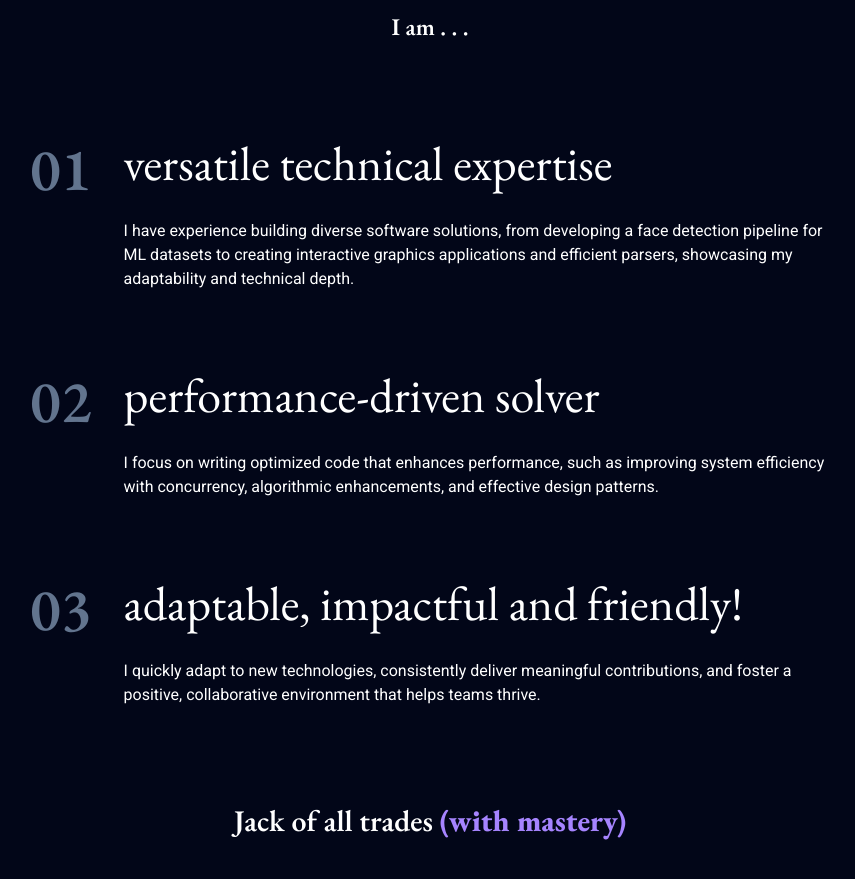
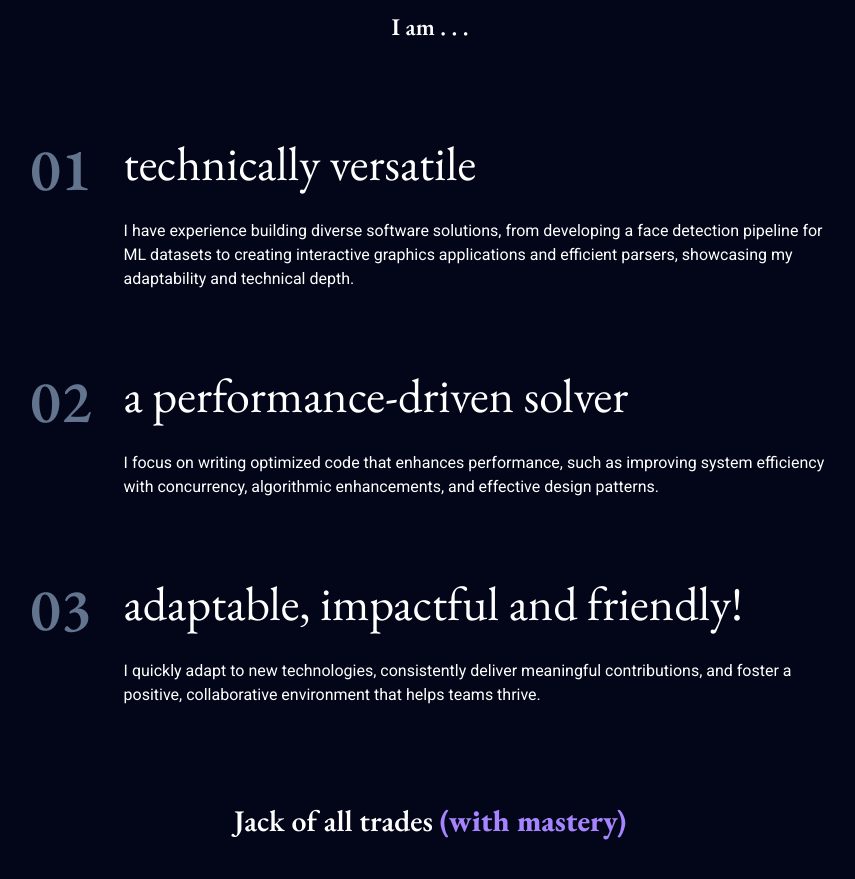
Before and after one commit to deepencoding/Portfolio, a SvelteKit app: page / in a window 1280 px wide. Shown: the part 1800-2679 px from the top of the page, without its empty margins (210-1065 px from the left). Built offline with nearby package versions, Linux system fonts and the light colour scheme.

Commit message:
Fixed some renders and links and stuff.

```diff
--- a/src/components/Header.svelte
+++ b/src/components/Header.svelte
@@ -20,7 +20,7 @@
             </a>
         {/each}
     </div>
-    <a href="#" target="_blank" class="blueShadow relative overflow-hidden px-5 py-2 group rounded-full bg-white text-slate-950">
+    <a href="https://x.com/deepencoding" target="_blank" class="blueShadow relative overflow-hidden px-5 py-2 group rounded-full bg-white text-slate-950">
         <div class="absolute top-0 right-full w-full h-full bg-violet-400 opacity-20 group-hover:translate-x-full z-0 duration-200"></div>
         <h4 class="relative z-9">Get in Touch</h4>
     </a>
--- a/src/components/Main.svelte
+++ b/src/components/Main.svelte
@@ -1,13 +1,13 @@
 <script>
     import Step from "./Step.svelte";
     let steps = [
-        {name: 'Face-Clipper', icon: 'fa-solid fa-face-kiss-beam'},
-        {name: 'PacAttack', icon: 'fa-solid fa-ghost'},
-        {name: 'IndeXpress', icon: 'fa-solid fa-book-open-reader'},
+        {name: 'Face-Clipper', icon: 'fa-solid fa-face-kiss-beam', href: 'https://github.com/deepencoding/Face-Clipper'},
+        {name: 'PacAttack', icon: 'fa-solid fa-ghost', href: 'https://github.com/deepencoding/PacAttack'},
+        {name: 'IndeXpress', icon: 'fa-solid fa-book-open-reader', href: 'https://github.com/deepencoding/IndeXpress'},
     ]
     let benefits = [
-        {name: 'versatile technical expertise', description:'I have experience building diverse software solutions, from developing a face detection pipeline for ML datasets to creating interactive graphics applications and efficient parsers, showcasing my adaptability and technical depth.'},
-        {name: 'performance-driven solver', description:'I focus on writing optimized code that enhances performance, such as improving system efficiency with concurrency, algorithmic enhancements, and effective design patterns.'},
+        {name: 'technically versatile', description:'I have experience building diverse software solutions, from developing a face detection pipeline for ML datasets to creating interactive graphics applications and efficient parsers, showcasing my adaptability and technical depth.'},
+        {name: 'a performance-driven solver', description:'I focus on writing optimized code that enhances performance, such as improving system efficiency with concurrency, algorithmic enhancements, and effective design patterns.'},
         {name: 'adaptable, impactful and friendly!', description:'I quickly adapt to new technologies, consistently deliver meaningful contributions, and foster a positive, collaborative environment that helps teams thrive.'},
     ]
 </script>
--- a/src/components/Step.svelte
+++ b/src/components/Step.svelte
@@ -9,7 +9,7 @@
     <h3 class="font-medium text-xl sm:text-2xl md:text-3xl">{step.name}</h3>
     <slot/>
     <div class="flex-1 flex justify-between gap-4 items-center">
-        <div class="ml-auto cursor-pointer hover:text-slate-950 duration-200 relative after:absolute after:top-0 after:[height:0] after:right-full after:w-full after:h-full after:bg-white after:duration-200 hover:after:translate-x-full after:z-[-1] overflow-hidden ">
+        <div class="ml-auto cursor-pointer hover:text-slate-950 duration-200 relative after:absolute after:top-0 after:h-0 after:right-full after:w-full after:h-full after:bg-white after:duration-200 hover:after:translate-x-full after:z-[-1] overflow-hidden ">
             <p class="relative z-4">Go to &rarr;</p>
         </div>
     </div>
--- a/src/routes/+layout.svelte
+++ b/src/routes/+layout.svelte
@@ -10,7 +10,6 @@
 	function goTop() {
 		document.body.scrollIntoView();
 	}
-	import { injectSpeedInsights } from '@vercel/speed-insights/sveltekit';
 </script>
 <div class="relative flex flex-col max-w-[1400px] mx-auto w-full text-sm sm:text-base min-h-screen">
 	<div class={"fixed bottom-0 w-full duration-200 flex p-10 z-[10] " + (y>0 ? 'opacity-full pointer-events-auto' : 'pointer-events-none opacity-0') }>
@@ -24,4 +23,3 @@
 </div>
 
 <svelte:window bind:scrollY={y} bind:innerHeight bind:innerWidth></svelte:window>
-injectSpeedInsights();
```
